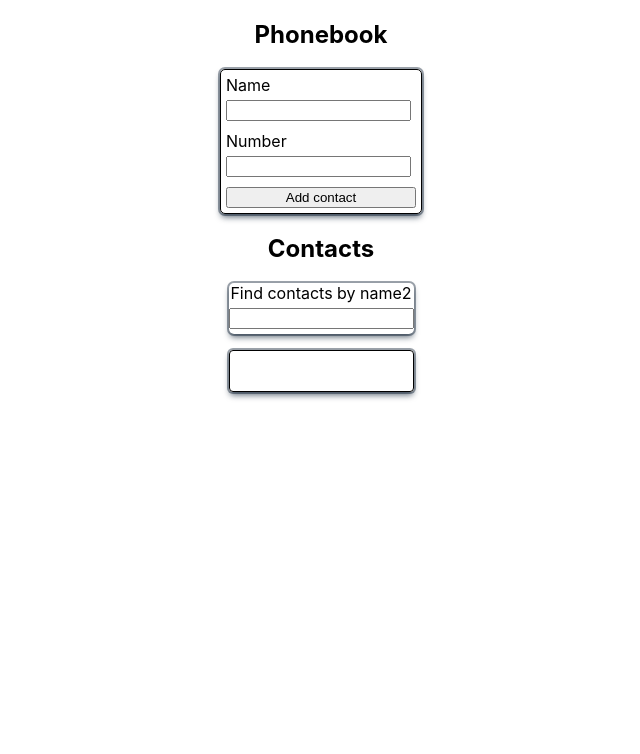
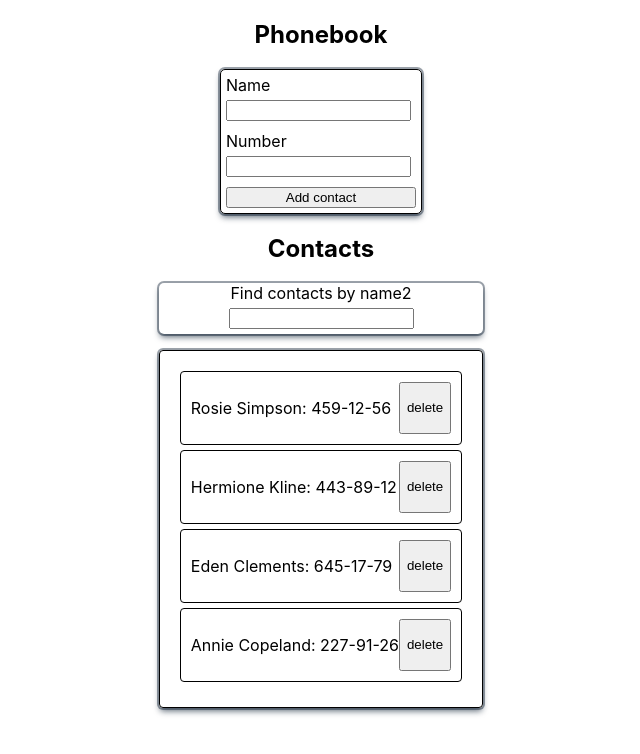
Before and after one commit to VinokurovAleksandr/react-hw-08-phonebook, a React (Create React App) app: page / in a window 1280 px wide. Shown: the top 754 px of the page, without its empty margins (319-959 px from the left). Built offline with nearby package versions, Linux system fonts and the light colour scheme.

Commit message:
add Slice

```diff
--- a/src/components/App.jsx
+++ b/src/components/App.jsx
@@ -6,9 +6,9 @@ import style from './style.module.css';
 import ContactForm from './ContactForm/ContactForm';
 import Filter from './Filter/Filter';
 import ContactList from "./ContactList/ContactList";
-import initialContacts from '../components/initialContacts.json'
+// import initialContacts from '../components/initialContacts.json'
 
-import addContact from './redux/contacts-actions/contacts-actions';
+// import addContact from './redux/contacts-actions/contacts-actions';
 
 
 export default function App ()  {
--- a/src/components/ContactForm/ContactForm.jsx
+++ b/src/components/ContactForm/ContactForm.jsx
@@ -1,20 +1,56 @@
 import React, { useState } from "react";
 
-import { connect, useDispatch } from 'react-redux';
-import contactsActions from '.././redux/contacts-actions/contacts-actions';
+import { useDispatch, useSelector } from 'react-redux';
+// import contactsActions from '.././redux/contacts-actions/contacts-actions';
 
 import style from '../ContactForm/style.module.css';
+import { getContacts, addContacts } from '../redux/contactsSlise';
+
 import { nanoid } from 'nanoid';
 import Notiflix from 'notiflix';
-import PropTypes from 'prop-types';
+// import PropTypes from 'prop-types';
 
-function ContactForm({onSubmit}) {
+
+
+
+export default function ContactForm() {
   const [name, setName] = useState('');
   const [number, setNumber] = useState('');
 
   const dispatch = useDispatch();
+  const contacts = useSelector(getContacts);
+
+
+
+
 
   // const FormInputId = nanoid();
+
+
+   const handleSubmit = e => {
+     e.preventDefault();
+
+     if (contacts.some(({ name }) => name === name.toLowerCase())) {
+       Notiflix.Notify.warning(
+         `Conatct ${name} is already in your cotacts list`
+       );
+       return;
+    }
+
+    //  onSubmit({ id: nanoid(), name, number })
+     dispatch(addContacts({
+       name: name,
+       number,
+       id: nanoid()
+     }));
+
+        resetForm();
+    };
+
+  const resetForm = () => {
+    setName('');
+    setNumber('');
+    };
 
   const handleChangeAddContacts = e => {
     const { name, value } = e.target;
@@ -32,19 +68,6 @@ function ContactForm({onSubmit}) {
     }
   };
 
-   const handleSubmit = e => {
-     e.preventDefault();
-
-
-
-        onSubmit({id: nanoid(), name, number})
-        resetForm();
-    };
-
-  const resetForm = () => {
-    setName('');
-    setNumber('');
-    };
 
   return (
              <form
@@ -59,7 +82,7 @@ function ContactForm({onSubmit}) {
             type="text"
               value={name}
               onChange={handleChangeAddContacts}
-              id={name}
+              // id={name}
             name="name"
             pattern="^[a-zA-Zа-яА-Я]+(([' -][a-zA-Zа-яА-Я ])?[a-zA-Zа-яА-Я]*)*$"
             title="Name may contain only letters, apostrophe, dash and spaces. For example Adrian, Jacob Mercer, Charles de Batz de Castelmore d'Artagnan"
@@ -73,7 +96,7 @@ function ContactForm({onSubmit}) {
             Number
            <input
               type="tel"
-              id={number}
+              // id={number}
               value={number}
               onChange={handleChangeAddContacts}
               name="number"
@@ -92,18 +115,18 @@ function ContactForm({onSubmit}) {
 };
 
 
-const mapDispatchToProps = dispatch => ({
+// const mapDispatchToProps = dispatch => ({
 
-  onSubmit: ( {name, number} ) => {
-      const id = nanoid();
-    const contact = { id, name, number };
-    dispatch(contactsActions.addContacts(contact));
-  }
-});
+//   onSubmit: ( {name, number} ) => {
+//       const id = nanoid();
+//     const contact = { id, name, number };
+//     dispatch(contactsActions.addContacts(contact));
+//   }
+// });
 
-export default connect(mapDispatchToProps)(ContactForm);
+// export default connect(mapDispatchToProps)(ContactForm);
 
 
-ContactForm.propTypes = {
-  onSubmit: PropTypes.func.isRequired,
-};
+// ContactForm.propTypes = {
+//   onSubmit: PropTypes.func.isRequired,
+// };
--- a/src/components/ContactList/ContactList.jsx
+++ b/src/components/ContactList/ContactList.jsx
@@ -2,24 +2,34 @@ import React from 'react';
 import style from './contactList.module.css'
 import PropTypes from 'prop-types';
 import { useSelector, useDispatch } from 'react-redux';
-import contactsActions from '../redux/contacts-actions/contacts-actions'
+// import contactsActions from '../redux/contacts-actions/contacts-actions';
+import { getContacts, deleteContact } from '../redux/contactsSlise';
+// import {deleteContact} from '../redux/contactsSlise'
+import {getFilter} from '../redux/filterSlise';
 
 const ContactList = () => {
 
     const dispatch = useDispatch();
-    const contacts = useSelector(state => state.contacts.items);
-    const filter = useSelector(state => state.filter);
+    const contacts = useSelector(getContacts);
+    const filter = useSelector(getFilter);
 
-    const OnDeleteContacts = id => dispatch(contactsActions.deleteContacts(id));
+    // const OnDeleteContacts = id => dispatch(deleteContact(id));
 
 
-const visibleCont = contacts?.filter(contact => {
+const visibleCont = contacts.filter(contact => {
     if (typeof contact.name === 'string') {
         const normalizedName = contact.name.toLowerCase();
-        return normalizedName.includes(filter.toLowerCase()) || contact.number.includes(filter);
+        return normalizedName.includes(filter.toLowerCase()) ||
+            contact.number.includes(filter);
     }
     return false;
 });
+
+//       const visibleCont = contacts?.filter(
+//     contact =>
+//       contact?.name?.toLowerCase().includes(filter.toLowerCase()) ||
+//       contact?.number?.includes(filter)
+//   );
 
 //       const visibleCont = () => {
 //       const normalizedContacts = filter.toLowerCase();
@@ -39,8 +49,8 @@ const visibleCont = contacts?.filter(contact => {
         <ul
         className={style.list}>
             {visibleCont.map(
-                ({ name, id, number }) =>
-                    <li
+                ({ name, id, number }) => (
+                     <li
                         className={style.item}
                         key={id}>
                     <p>
@@ -49,8 +59,14 @@ const visibleCont = contacts?.filter(contact => {
                         {/* <button className='btn' onClick={() => deleteContacts(id)}>delete</button> */}
                         <button
                             className='btn'
-                            onClick={() => OnDeleteContacts(id)}>delete</button>
-                    </li>)}
+                            name='delete'
+                            onClick={() => dispatch(deleteContact(id))}>
+                            delete
+                        </button>
+                    </li>
+                )
+
+            )}
         </ul>
     )
 };
--- a/src/components/Filter/Filter.jsx
+++ b/src/components/Filter/Filter.jsx
@@ -1,18 +1,26 @@
 import React from 'react';
 import style from './style.module.css';
 import PropTypes from 'prop-types';
-import { connect } from 'react-redux';
-import contactsActions from '../redux/contacts-actions/contacts-actions'
+import { useDispatch, useSelector } from 'react-redux';
+// import contactsActions from '../redux/contacts-actions/contacts-actions';
+import {getFilter, setFilter} from '../redux/filterSlise';
 
-const Filter = ({ value, onChange }) => {
+export default function Filter() {
+
+    const dispatch = useDispatch();
+    const filter = useSelector(getFilter);
+
+    const onChange = e => {
+        dispatch(setFilter(e.target.value))
+    };
 
     return (
         <label
             className={style.find_contacts}
         type='name'
-        value={value}
+        value={filter}
         onChange={onChange}
-    >Find contacts by name2
+        >Find contacts by name2
         <input />
     </label>
     )
@@ -20,19 +28,19 @@ const Filter = ({ value, onChange }) => {
 
 };
 
-const mapStateToProps = (state) => ({
-  value: state.contacts.filter
-})
+// const mapStateToProps = (state) => ({
+//   value: state.contacts.filter
+// })
 
-const mapDispatchToProps = dispatch => ({
-    onChange: (e) => dispatch(contactsActions.changeFilter(e.target.value)),
+// const mapDispatchToProps = dispatch => ({
+//     onChange: (e) => dispatch(contactsActions.changeFilter(e.target.value)),
 
-})
+// })
 
 
-export default connect(mapStateToProps, mapDispatchToProps)(Filter);
+// export default connect(mapStateToProps, mapDispatchToProps)(Filter);
 
-Filter.propTypes = {
-    value: PropTypes.string.isRequired,
-    onChange: PropTypes.func.isRequired,
-};
+// Filter.propTypes = {
+//     value: PropTypes.string.isRequired,
+//     onChange: PropTypes.func.isRequired,
+// };
--- a/src/components/contact.json
+++ /dev/null
@@ -1,6 +0,0 @@
-[
-    {"id": 'id-1', 'name': 'Rosie Simpson', 'number': '459-12-56'},
-    {id: 'id-2', name: 'Hermione Kline', number: '443-89-12'},
-    {id: 'id-3', name: 'Eden Clements', number: '645-17-79'},
-    {id: 'id-4', name: 'Annie Copeland', number: '227-91-26'},
-  ],
--- a/src/components/redux/contactsSlise.js
+++ b/src/components/redux/contactsSlise.js
@@ -16,27 +16,37 @@ const contactSlice = createSlice({
     name: 'contacts',
     initialState: contactsState,
     reducers: {
-        addContacts(state, { payload }) {
-            state.items(payload);
-        }
+        addContacts(state, action) {
+            state.items.unshift(action.payload);
+        },
+         deleteContact(state, action) {
+        state.items = state.items.filter(
+            contact => contact.id !== action.payload
+        );
     },
-    deleteContacts(state, { payload }) {
-        state.items = state.items.filter(
-            contact => contact.id !== payload
-        )
-    }
+    },
+
 });
 
 const contactsPersistConfig = {
-    key: 'contacts',
+    key: 'root',
     storage,
     blacklist: ['filter'],
 };
 
-export const persistedReducer = persistReducer(contactsPersistConfig)
+export const persistedContactReducer = persistReducer(
+    contactsPersistConfig,
+    contactSlice.reducer
+);
 
-export const { addContacts, deleteContacts } = contactSlice.actions;
+
+
+export const { addContacts, deleteContact } = contactSlice.actions;
 
 export const getContacts = state => state.contacts.items;
 
 export const contactsReducer = contactSlice.reducer;
+
+
+
+/* */
--- a/src/components/redux/store.js
+++ b/src/components/redux/store.js
@@ -1,8 +1,7 @@
 // import { combineReducers } from 'redux';
-import { configureStore, combineReducers, getDefaultMiddleware } from '@reduxjs/toolkit'
-import contactsReduser from './contacts-actions/contacts-reducer';
+import { configureStore, getDefaultMiddleware } from '@reduxjs/toolkit';
+// import contactsReduser from './contacts-actions/contacts-reducer';
 import {
-    persistStore, persistReducer,
     FLUSH,
     REHYDRATE,
     PAUSE,
@@ -10,42 +9,42 @@ import {
     PURGE,
     REGISTER
 } from 'redux-persist';
-import storage from 'redux-persist/lib/storage';
+import persistStore from 'redux-persist/es/persistStore';
+// import storage from 'redux-persist/lib/storage';
+
+import { persistedContactReducer } from '../redux/contactsSlise';
+import { filterReducer } from '../redux/filterSlise';
 
 
-const contactsPersistConfig = {
-    key: 'contacts',
-    storage,
-    blacklist: ['filter'],
-};
+// const contactsPersistConfig = {
+//     key: 'contacts',
+//     storage,
+//     blacklist: ['filter'],
+// };
 
-const middleware = [
-    ...getDefaultMiddleware({
-        serializableCheck: {
-            ignoredActions: [FLUSH, REHYDRATE, PAUSE, PERSIST, PURGE, REGISTER],
-        }
-    })
-];
+const middleware = getDefaultMiddleware({
+    serializableCheck: {
+        ignoredActions: [FLUSH, REHYDRATE, PAUSE, PERSIST, PURGE, REGISTER],
+    }
+});
 
-const rootReducer = combineReducers({
-    contacts: contactsReduser,
-});
+
+// const rootReducer = combineReducers({
+//     contacts: contactsReduser,
+// });
 // const store = createStore(rootReducer, composeWithDevTools());
 
-const persistedReducer = persistReducer(contactsPersistConfig, rootReducer)
+// const persistedReducer = persistReducer(contactsPersistConfig, rootReducer)
 
-const store = configureStore({
-    reducer: persistedReducer,
+export const store = configureStore({
+    reducer: {
+        contacts: persistedContactReducer,
+        filter: filterReducer,
+    },
     middleware,
 
-//   middleware: getDefaultMiddleware => getDefaultMiddleware({
-//     serializableCheck: {
-//       ignoredActions: [FLUSH, REHYDRATE, PAUSE, PERSIST, PURGE, REGISTER],
-//     },
-//   }),
 });
 
-const persistor = persistStore(store);
+export const persistor = persistStore(store);
 
 // eslint-disable-next-line import/no-anonymous-default-export
-export default {store, persistor};
--- a/src/index.js
+++ b/src/index.js
@@ -1,7 +1,7 @@
 import React from 'react';
 import ReactDOM from 'react-dom/client';
 import App from 'components/App';
-import store from './components/redux/store';
+import {store, persistor} from './components/redux/store';
 import { Provider } from "react-redux";
 import { PersistGate } from 'redux-persist/integration/react';
 import './index.css';
@@ -12,8 +12,8 @@ import './index.css';
 
 ReactDOM.createRoot(document.getElementById('root')).render(
   <React.StrictMode>
-    <Provider store={store.store}>
-      <PersistGate loading={null} persistor={store.persistor}>
+    <Provider store={store}>
+      <PersistGate loading={null} persistor={persistor}>
         <App />
       </PersistGate>
     </Provider>
```
